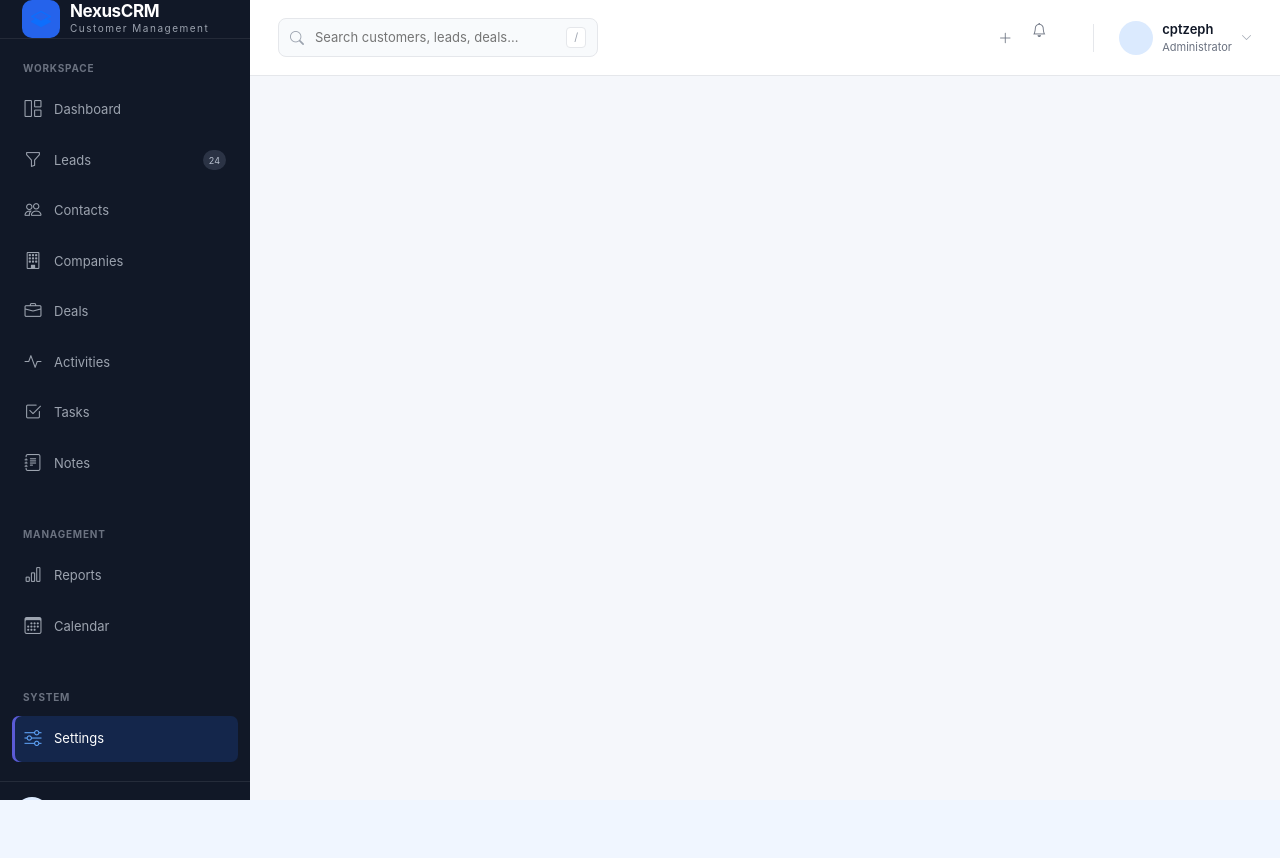
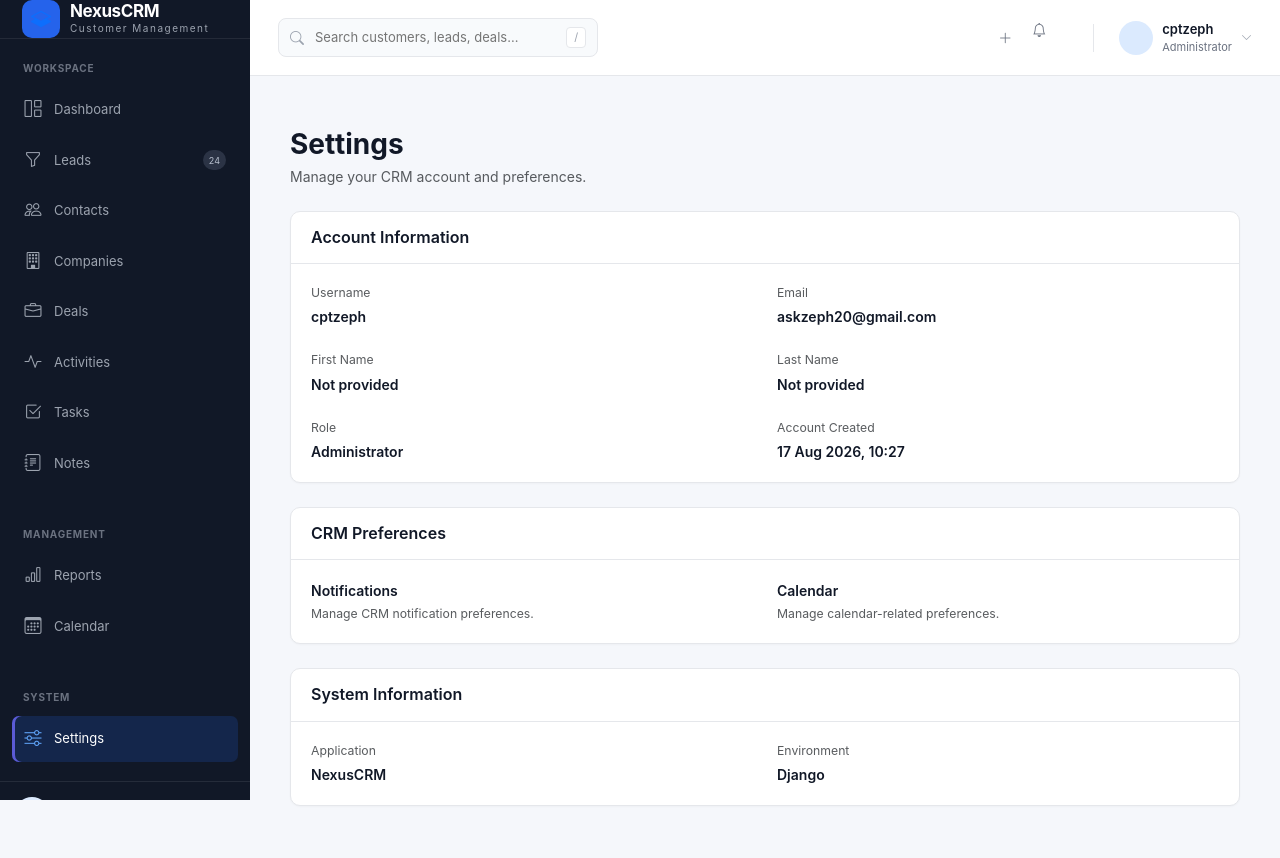
Before and after one commit to Cptzeph23/NEXUS-CRM, a Django app: page /settings/ in a window 1280 px wide. Before the commit the page ends 800 px from the top, so only its background shows below. Run offline with Django 5.2, Linux system fonts and the light colour scheme; a user stored in the database is signed in; data comes from the database, SQL or seed files in the repository.

Commit message:
settings

```diff
--- a/NexusCRM/crmApp/urls.py
+++ b/NexusCRM/crmApp/urls.py
@@ -82,10 +82,7 @@ urlpatterns = [
     path("notifications/<int:pk>/",views.notification_detail,name="notification_detail"),
     path("notifications/<int:pk>/read/", views.notification_mark_read,name="notification_mark_read"),
 
-
-
-    path("settings/", lambda request: views.module_placeholder(request, "Settings"), name="settings"),
-
-
+    # Settings
+    path("settings/",views.settings_view,name="settings"),
 
 ]
--- a/NexusCRM/crmApp/views.py
+++ b/NexusCRM/crmApp/views.py
@@ -3207,3 +3207,17 @@ def reports(request):
         "crmApp/reports.html",
         context
     )
+
+@login_required
+def settings_view(request):
+
+    user = request.user
+
+    return render(
+        request,
+        "crmApp/settings.html",
+        {
+            "profile": getattr(user, "profile", None),
+            "user": user,
+        }
+    )
--- a/NexusCRM/templates/crmApp/reports.html
+++ b/NexusCRM/templates/crmApp/reports.html
@@ -76,7 +76,7 @@
                     </div>
 
                     <h3 class="fw-bold mb-0">
-                        {{ total_deal_value|floatformat:2 }}
+                       ksh. {{ total_deal_value|floatformat:2 }}
                     </h3>
 
                 </div>
--- /dev/null
+++ b/NexusCRM/templates/crmApp/settings.html
@@ -0,0 +1,223 @@
+{% extends "crmApp/base.html" %}
+
+{% block content %}
+
+<div class="container-fluid py-4">
+
+    <div class="mb-4">
+
+        <h3 class="fw-bold mb-1">
+            Settings
+        </h3>
+
+        <p class="text-muted mb-0">
+            Manage your CRM account and preferences.
+        </p>
+
+    </div>
+
+
+    <!-- ACCOUNT -->
+
+    <div class="crm-card mb-4">
+
+        <div class="crm-card-header">
+
+            <h6 class="mb-0 fw-semibold">
+                Account Information
+            </h6>
+
+        </div>
+
+        <div class="crm-card-body">
+
+            <div class="row g-4">
+
+                <div class="col-md-6">
+
+                    <div class="text-muted small mb-1">
+                        Username
+                    </div>
+
+                    <div class="fw-semibold">
+                        {{ user.username }}
+                    </div>
+
+                </div>
+
+
+                <div class="col-md-6">
+
+                    <div class="text-muted small mb-1">
+                        Email
+                    </div>
+
+                    <div class="fw-semibold">
+                        {{ user.email|default:"Not provided" }}
+                    </div>
+
+                </div>
+
+
+                <div class="col-md-6">
+
+                    <div class="text-muted small mb-1">
+                        First Name
+                    </div>
+
+                    <div class="fw-semibold">
+                        {{ user.first_name|default:"Not provided" }}
+                    </div>
+
+                </div>
+
+
+                <div class="col-md-6">
+
+                    <div class="text-muted small mb-1">
+                        Last Name
+                    </div>
+
+                    <div class="fw-semibold">
+                        {{ user.last_name|default:"Not provided" }}
+                    </div>
+
+                </div>
+
+
+                <div class="col-md-6">
+
+                    <div class="text-muted small mb-1">
+                        Role
+                    </div>
+
+                    <div class="fw-semibold">
+
+                        {% if profile %}
+                            {{ profile.get_role_display }}
+                        {% else %}
+                            Not assigned
+                        {% endif %}
+
+                    </div>
+
+                </div>
+
+
+                <div class="col-md-6">
+
+                    <div class="text-muted small mb-1">
+                        Account Created
+                    </div>
+
+                    <div class="fw-semibold">
+                        {{ user.date_joined|date:"d M Y, H:i" }}
+                    </div>
+
+                </div>
+
+            </div>
+
+        </div>
+
+    </div>
+
+
+    <!-- PREFERENCES -->
+
+    <div class="crm-card mb-4">
+
+        <div class="crm-card-header">
+
+            <h6 class="mb-0 fw-semibold">
+                CRM Preferences
+            </h6>
+
+        </div>
+
+        <div class="crm-card-body">
+
+            <div class="row g-4">
+
+                <div class="col-md-6">
+
+                    <div class="fw-semibold mb-1">
+                        Notifications
+                    </div>
+
+                    <div class="text-muted small">
+                        Manage CRM notification preferences.
+                    </div>
+
+                </div>
+
+
+                <div class="col-md-6">
+
+                    <div class="fw-semibold mb-1">
+                        Calendar
+                    </div>
+
+                    <div class="text-muted small">
+                        Manage calendar-related preferences.
+                    </div>
+
+                </div>
+
+            </div>
+
+        </div>
+
+    </div>
+
+
+    <!-- SYSTEM -->
+
+    <div class="crm-card">
+
+        <div class="crm-card-header">
+
+            <h6 class="mb-0 fw-semibold">
+                System Information
+            </h6>
+
+        </div>
+
+        <div class="crm-card-body">
+
+            <div class="row g-4">
+
+                <div class="col-md-6">
+
+                    <div class="text-muted small mb-1">
+                        Application
+                    </div>
+
+                    <div class="fw-semibold">
+                        NexusCRM
+                    </div>
+
+                </div>
+
+
+                <div class="col-md-6">
+
+                    <div class="text-muted small mb-1">
+                        Environment
+                    </div>
+
+                    <div class="fw-semibold">
+                        Django
+                    </div>
+
+                </div>
+
+            </div>
+
+        </div>
+
+    </div>
+
+</div>
+
+{% endblock %}
```
